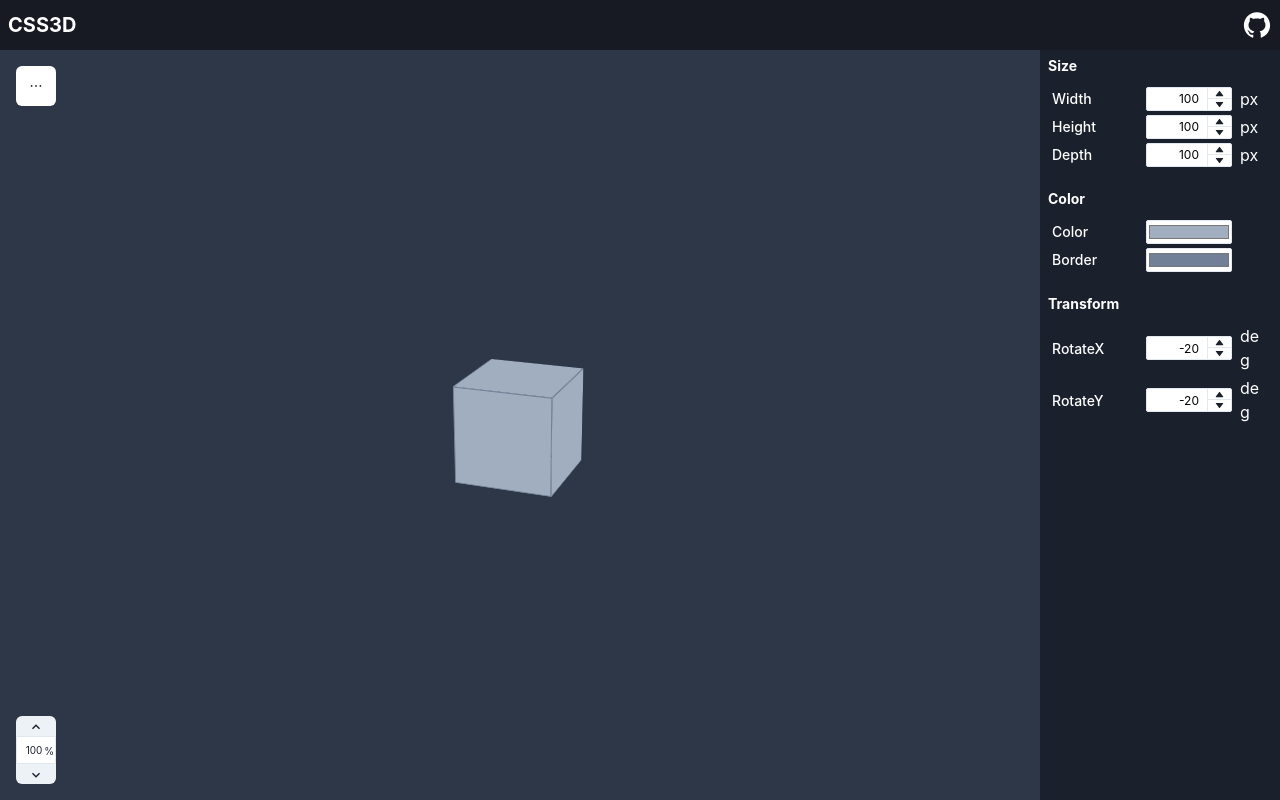
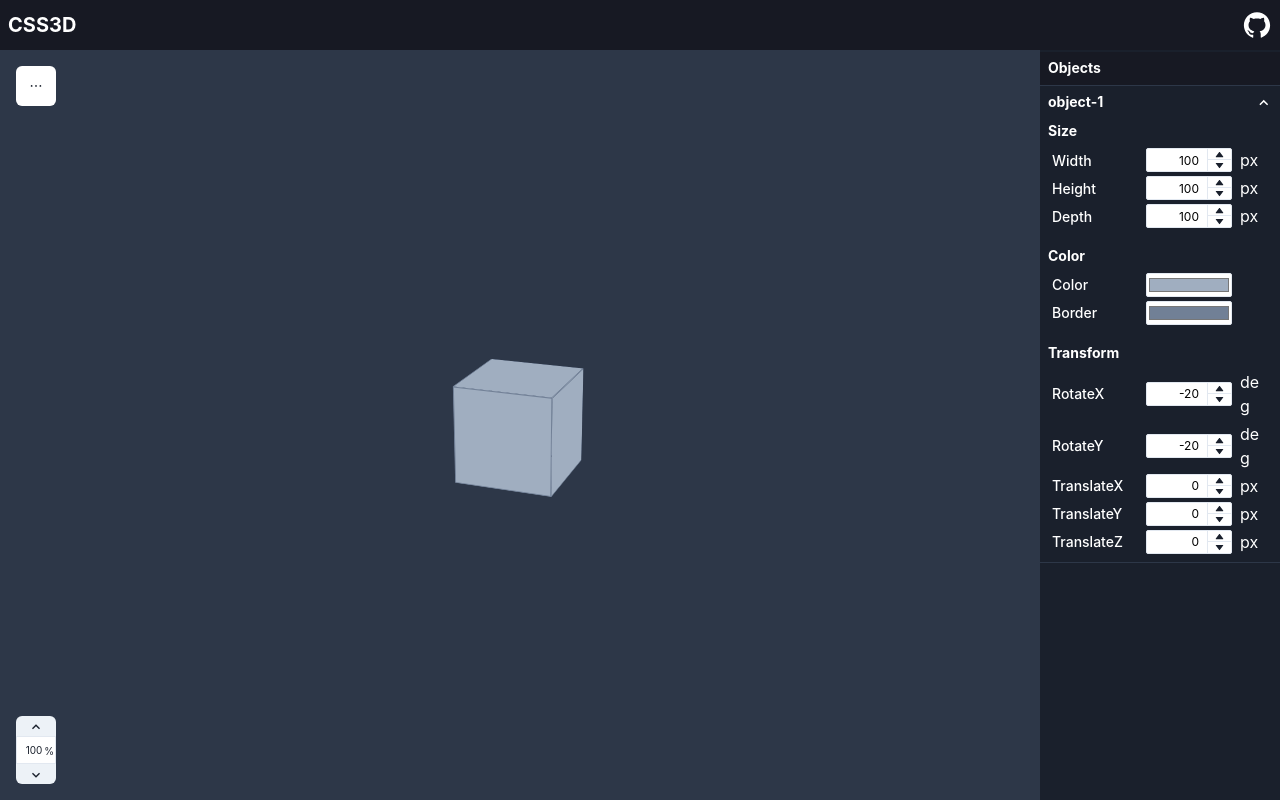
Before and after one commit to kimulaco/CSS3D, a React (Create React App) app: page / in a window 1280 px wide. Built offline with nearby package versions, Linux system fonts and the light colour scheme.

Commit message:
feat: Support multiple objects

```diff
--- a/src/components/parts/Cube/index.tsx
+++ b/src/components/parts/Cube/index.tsx
@@ -45,6 +45,21 @@ export const Cube: React.FC<CubeProps> = ({
     onEndDrag,
   })
 
+  const transformOrigin = useMemo<() => string>(() => {
+    return () => {
+      const translateX = (object.width / 2) + object.translateX
+      const translateY = (object.height / 2) + object.translateY
+      const translateZ = object.translateZ
+      return `${translateX}px ${translateY}px ${translateZ}px`
+    }
+  }, [
+    object.width,
+    object.height,
+    object.translateX,
+    object.translateY,
+    object.translateZ,
+  ])
+
   useEffect(() => {
     resetRotateState()
   }, [resetRotateState])
@@ -56,9 +71,13 @@ export const Cube: React.FC<CubeProps> = ({
       h={`${object.height}px`}
       m={'auto'}
       cursor={isDragging ? 'grabbing' : 'grab'}
+      transformOrigin={transformOrigin()}
       transform={stringifyFormatTransform({
         rotateX: object.rotateX,
         rotateY: object.rotateY,
+        translateX: object.translateX,
+        translateY: object.translateY,
+        translateZ: object.translateZ,
       })}
       position={'absolute'}
       top={'0'}
--- a/src/components/ui/ObjectMonitor/Input.tsx
+++ b/src/components/ui/ObjectController/Input.tsx
@@ -14,7 +14,7 @@ import {
   FormLabel,
 } from '@chakra-ui/react'
 
-type ObjectMonitorInputProps = {
+type ObjectControllerInputProps = {
   formId: string
   label: string
   unit?: string
@@ -24,7 +24,7 @@ type ObjectMonitorInputProps = {
   onChange?: (formId: string, value: number) => void
 }
 
-export const ObjectMonitorInput: React.FC<ObjectMonitorInputProps> = ({
+export const ObjectControllerInput: React.FC<ObjectControllerInputProps> = ({
   formId,
   label = '',
   unit = '',
--- a/src/components/ui/ObjectMonitor/InputColor.tsx
+++ b/src/components/ui/ObjectController/InputColor.tsx
@@ -9,7 +9,7 @@ import {
   FormLabel,
 } from '@chakra-ui/react'
 
-type ObjectMonitorInputColorProps = {
+type ObjectControllerInputColorProps = {
   formId: string
   label: string
   type: 'text' | 'color'
@@ -19,8 +19,8 @@ type ObjectMonitorInputColorProps = {
   onChange?: (formId: string, value: string) => void
 }
 
-export const ObjectMonitorInputColor: React.FC<
-  ObjectMonitorInputColorProps
+export const ObjectControllerInputColor: React.FC<
+  ObjectControllerInputColorProps
 > = ({
   formId,
   label = '',
--- /dev/null
+++ b/src/components/ui/ObjectController/Item.tsx
@@ -0,0 +1,143 @@
+import React from 'react'
+import {
+  Box,
+  BoxProps,
+} from '@chakra-ui/react'
+import { ObjectControllerInput } from './Input'
+import { ObjectControllerInputColor } from './InputColor'
+import { ObjectControllerSection } from './Section'
+import { ProjectObject } from '../../../types/project'
+
+type ObjectControllerItemProps = {
+  object: ProjectObject
+  chakra?: BoxProps
+  onChange?: (updatedProject: ProjectObject) => void
+}
+
+export const ObjectControllerItem: React.FC<ObjectControllerItemProps> = ({
+  object,
+  chakra,
+  onChange,
+}) => {
+  const handleChangeValue = (formId: string, value: string|number) => {
+    if (typeof onChange === 'function') {
+      const updatedObject = {
+        ...object,
+        [formId]: value,
+      }
+      onChange(updatedObject as ProjectObject)
+    }
+  }
+
+  return (
+    <Box {...chakra}>
+      <ObjectControllerSection
+        heading={'Size'}
+      >
+        <ObjectControllerInput
+          formId={'width'}
+          label={'Width'}
+          unit={'px'}
+          input={{
+            value: object.width,
+            min: 1,
+          }}
+          onChange={handleChangeValue}
+        />
+        <ObjectControllerInput
+          formId={'height'}
+          label={'Height'}
+          unit={'px'}
+          input={{
+            value: object.height,
+            min: 1,
+          }}
+          onChange={handleChangeValue}
+        />
+        <ObjectControllerInput
+          formId={'depth'}
+          label={'Depth'}
+          unit={'px'}
+          input={{
+            value: object.depth,
+            min: 1,
+          }}
+          onChange={handleChangeValue}
+        />
+      </ObjectControllerSection>
+
+      <ObjectControllerSection
+        heading={'Color'}
+      >
+        <ObjectControllerInputColor
+          formId={'bg'}
+          label={'Color'}
+          type={'color'}
+          input={{
+            value: object.bg,
+          }}
+          onChange={handleChangeValue}
+        />
+        <ObjectControllerInputColor
+          formId={'borderColor'}
+          label={'Border'}
+          type={'color'}
+          input={{
+            value: object.borderColor,
+          }}
+          onChange={handleChangeValue}
+        />
+      </ObjectControllerSection>
+
+      <ObjectControllerSection
+        heading={'Transform'}
+      >
+        <ObjectControllerInput
+          formId={'rotateX'}
+          label={'RotateX'}
+          unit={'deg'}
+          input={{
+            value: object.rotateX,
+          }}
+          onChange={handleChangeValue}
+        />
+        <ObjectControllerInput
+          formId={'rotateY'}
+          label={'RotateY'}
+          unit={'deg'}
+          input={{
+            value: object.rotateY,
+          }}
+          onChange={handleChangeValue}
+        />
+        <ObjectControllerInput
+          formId={'translateX'}
+          label={'TranslateX'}
+          unit={'px'}
+          input={{
+            value: object.translateX,
+          }}
+          onChange={handleChangeValue}
+        />
+        <ObjectControllerInput
+          formId={'translateY'}
+          label={'TranslateY'}
+          unit={'px'}
+          input={{
+            value: object.translateY,
+          }}
+          onChange={handleChangeValue}
+        />
+        <ObjectControllerInput
+          formId={'translateZ'}
+          label={'TranslateZ'}
+          unit={'px'}
+          input={{
+            value: object.translateZ,
+          }}
+          onChange={handleChangeValue}
+        />
+      </ObjectControllerSection>
+    </Box>
+  )
+}
--- a/src/components/ui/ObjectMonitor/Section.tsx
+++ b/src/components/ui/ObjectController/Section.tsx
@@ -1,12 +1,12 @@
 import { Box, BoxProps, Heading } from '@chakra-ui/react'
 
-type ObjectMonitorSectionProps = {
+type ObjectControllerSectionProps = {
   heading: string
   children?: React.ReactNode
   chakra?: BoxProps
 }
 
-export const ObjectMonitorSection: React.FC<ObjectMonitorSectionProps> = ({
+export const ObjectControllerSection: React.FC<ObjectControllerSectionProps> = ({
   heading,
   children,
   chakra,
@@ -17,13 +17,18 @@ export const ObjectMonitorSection: React.FC<ObjectMonitorSectionProps> = ({
     pb={'4'}
     _first={{
       mt: '0',
+      pt: '0',
       borderTop: '0',
+    }}
+    _last={{
+      pb: '0',
     }}
   >
     <Heading
-      as={'h3'}
+      as={'h4'}
       size={'xs'}
-      p={'2'}
+      px={'2'}
+      py={'1'}
     >{heading}</Heading>
     <Box px={'3'}>
       {children}
--- /dev/null
+++ b/src/components/ui/ObjectController/index.tsx
@@ -0,0 +1,73 @@
+import React from 'react'
+import {
+  Box,
+  BoxProps,
+  Heading,
+  Accordion,
+  AccordionItem,
+  AccordionButton,
+  AccordionPanel,
+  AccordionIcon,
+} from '@chakra-ui/react'
+import { ObjectControllerItem } from './Item'
+import { ProjectObject } from '../../../types/project'
+
+type ObjectControllerProps = {
+  objects: ProjectObject[]
+  children?: React.ReactNode
+  chakra?: BoxProps
+  onChange?: (updatedProject: ProjectObject) => void
+}
+
+export const ObjectController: React.FC<ObjectControllerProps> = ({
+  objects,
+  children,
+  chakra,
+  onChange,
+}) => {
+  return (
+    <Box {...chakra}>
+      <Heading
+        as={'h2'}
+        bg={'gray.900'}
+        borderTopWidth={'2px'}
+        borderTopColor={'gray.800'}
+        p={2}
+        fontSize={'sm'}
+      >Objects</Heading>
+
+      <Accordion
+        defaultIndex={[0]}
+        allowToggle
+        allowMultiple
+      >
+        {objects.map((object: ProjectObject) => {
+          return (
+            <AccordionItem
+              key={`ObjectController_${object.objectId}`}
+              borderColor={'gray.700'}
+            >
+              <Heading as={'h3'}>
+                <AccordionButton
+                  px={'2'}
+                  fontSize={'sm'}
+                  fontWeight={'bold'}
+                >
+                  {object.objectId}
+                  <AccordionIcon ml={'auto'} />
+                </AccordionButton>
+              </Heading>
+
+              <AccordionPanel pt={'0'} px={'0'} pb={'2'}>
+                <ObjectControllerItem
+                  object={object}
+                  onChange={onChange}
+                />
+              </AccordionPanel>
+            </AccordionItem>
+          )
+        })}
+      </Accordion>
+    </Box>
+  )
+}
--- a/src/components/ui/ObjectMonitor/index.tsx
+++ /dev/null
@@ -1,146 +0,0 @@
-import React from 'react'
-import {
-  Box,
-  BoxProps,
-  Heading,
-} from '@chakra-ui/react'
-import { ObjectMonitorInput } from './Input'
-import { ObjectMonitorInputColor } from './InputColor'
-import { ObjectMonitorSection } from './Section'
-import { ProjectObject } from '../../../types/project'
-
-type ObjectMonitorProps = {
-  selectedObject: ProjectObject | undefined
-  children?: React.ReactNode
-  chakra?: BoxProps
-  onChange?: (updatedProject: ProjectObject) => void
-}
-
-export const ObjectMonitor: React.FC<ObjectMonitorProps> = ({
-  selectedObject,
-  children,
-  chakra,
-  onChange,
-}) => {
-  if (!selectedObject) {
-    return (<></>)
-  }
-
-  const handleChangeValue = (formId: string, value: number) => {
-    if (typeof onChange === 'function') {
-      const updatedObject = {
-        ...selectedObject,
-        [formId]: value,
-      }
-      onChange(updatedObject as ProjectObject)
-    }
-  }
-
-  const handleChangeColor = (formId: string, value: string) => {
-    if (typeof onChange === 'function') {
-      const updatedObject = {
-        ...selectedObject,
-        [formId]: value,
-      }
-      onChange(updatedObject as ProjectObject)
-    }
-  }
-
-  return (
-    <Box
-      as={'form'}
-      color={'white'}
-      bg="gray.800"
-      overflow={'auto'}
-      position={'relative'}
-      zIndex={'0'}
-      {...chakra}
-    >
-      <Heading
-        as={'h2'}
-        display={'none'}
-      >Object Detail</Heading>
-
-      <ObjectMonitorSection
-        heading={'Size'}
-      >
-        <ObjectMonitorInput
-          formId={'width'}
-          label={'Width'}
-          unit={'px'}
-          input={{
-            value: selectedObject.width,
-            min: 1,
-          }}
-          onChange={handleChangeValue}
-        />
-        <ObjectMonitorInput
-          formId={'height'}
-          label={'Height'}
-          unit={'px'}
-          input={{
-            value: selectedObject.height,
-            min: 1,
-          }}
-          onChange={handleChangeValue}
-        />
-        <ObjectMonitorInput
-          formId={'depth'}
-          label={'Depth'}
-          unit={'px'}
-          input={{
-            value: selectedObject.depth,
-            min: 1,
-          }}
-          onChange={handleChangeValue}
-        />
-      </ObjectMonitorSection>
-
-      <ObjectMonitorSection
-        heading={'Color'}
-      >
-        <ObjectMonitorInputColor
-          formId={'bg'}
-          label={'Color'}
-          type={'color'}
-          input={{
-            value: selectedObject.bg,
-          }}
-          onChange={handleChangeColor}
-        />
-        <ObjectMonitorInputColor
-          formId={'borderColor'}
-          label={'Border'}
-          type={'color'}
-          input={{
-            value: selectedObject.borderColor,
-          }}
-          onChange={handleChangeColor}
-        />
-      </ObjectMonitorSection>
-
-      <ObjectMonitorSection
-        heading={'Transform'}
-      >
-        <ObjectMonitorInput
-          formId={'rotateX'}
-          label={'RotateX'}
-          unit={'deg'}
-          input={{
-            value: selectedObject.rotateX,
-          }}
-          onChange={handleChangeValue}
-        />
-        <ObjectMonitorInput
-          formId={'rotateY'}
-          label={'RotateY'}
-          unit={'deg'}
-          input={{
-            value: selectedObject.rotateY,
-          }}
-          onChange={handleChangeValue}
-        />
-      </ObjectMonitorSection>
-    </Box>
-  )
-}
--- a/src/pages/index.tsx
+++ b/src/pages/index.tsx
@@ -1,34 +1,36 @@
-import React, { useState } from 'react'
+import React from 'react'
 import { Box, Flex } from '@chakra-ui/react'
 import { Stage } from '../components/parts/Stage'
 import { Cube } from '../components/parts/Cube'
 import { ZoomController } from '../components/ui/ZoomController'
 import { ObjectMenu } from '../components/ui/ObjectMenu'
-import { ObjectMonitor } from '../components/ui/ObjectMonitor'
+import { ObjectController } from '../components/ui/ObjectController'
 import { useProject } from '../state/project'
 import { ProjectObject } from '../types/project'
 
 const rightWidth = 240
 
 const PageHome: React.FC = () => {
-  const { project, updateProject, resetProject, updateObject } = useProject({
+  const {
+    project,
+    updateProject,
+    resetProject,
+    addObject,
+    updateObject,
+  } = useProject({
     useStorage: true,
   })
-  const [
-    selectedObject,
-    setSelectedObject,
-  ] = useState<ProjectObject | undefined>(project.objects[0])
 
   const handleChangeObject = (updatedObject: ProjectObject) => {
     updateObject(updatedObject)
-    if (updatedObject.objectId === selectedObject?.objectId) {
-      setSelectedObject(updatedObject)
-    }
+  }
+
+  const handleClickAddObject = () => {
+    addObject()
   }
 
   const handleClickObjectReset = () => {
-    const defaultProject = resetProject(project.id)
-    setSelectedObject(defaultProject.objects[0])
+    resetProject(project.id)
   }
 
   return (
@@ -61,6 +63,7 @@ const PageHome: React.FC = () => {
             left: '4',
             zIndex: '0',
           }}
+          onClickAddObject={handleClickAddObject}
           onClickReset={handleClickObjectReset}
         />
 
@@ -78,14 +81,20 @@ const PageHome: React.FC = () => {
         />
       </Box>
 
-      <ObjectMonitor
-        selectedObject={selectedObject}
-        chakra={{
-          w: `${rightWidth}px`,
-          h: '100%',
-        }}
-        onChange={handleChangeObject}
-      />
+      <Box
+        color={'white'}
+        w={`${rightWidth}px`}
+        h={'100%'}
+        bg="gray.800"
+        overflow={'auto'}
+        position={'relative'}
+        zIndex={'0'}
+      >
+        <ObjectController
+          objects={project.objects}
+          onChange={handleChangeObject}
+        />
+      </Box>
     </Flex>
   )
 }
--- a/src/state/project.ts
+++ b/src/state/project.ts
@@ -11,9 +11,10 @@ type ResetProjectTypes = (projectId: Project['id']) => Project
 const ATOM_KEY = 'project'
 const PROJECT_ID_STORAGE_KEY = 'CSS3D_PROJECT_ID'
 const PROJECT_STORAGE_PREFIX = 'CSS3D_PROJECT_'
+const OBJECT_ID_PREFIX = 'object-'
 
 const DEFAULT_PROJECT_OBJECT: ProjectObject = {
-  objectId: 'default-object-1',
+  objectId: `${OBJECT_ID_PREFIX}1`,
   bg: '#a0aec0',
   borderColor: '#718096',
   width: 100,
@@ -21,27 +22,19 @@ const DEFAULT_PROJECT_OBJECT: ProjectObject = {
   depth: 100,
   rotateX: -20,
   rotateY: -20,
+  translateX: 0,
+  translateY: 0,
+  translateZ: 0,
 }
 
 const DEFAULT_PROJECT: Project = {
-  id: 'default-project-1',
+  id: 'project-1',
   createdAt: new Date().getTime(),
   perspective: 1000,
   zoom: 100,
   objects: [DEFAULT_PROJECT_OBJECT],
+  objectCount: 1,
 }
-
-// const getProjectFromStorage = (
-//   projectId: Project['id'],
-// ): Project | undefined => {
-//   const project = localStorage.getItem(
-//     `${PROJECT_STORAGE_PREFIX}${projectId}`
-//   )
-//   if (!project) {
-//     return undefined
-//   }
-//   return JSON.parse(project) as Project
-// }
 
 const getDefaultProject = (): Project => {
   const projectId = localStorage.getItem(PROJECT_ID_STORAGE_KEY)
@@ -69,23 +62,33 @@ type UseProjectTypes = {
 export const useProject = (props: UseProjectTypes) => {
   const [project, setProject] = useRecoilState<Project>(projectState);
 
-  // const addObject = (newObject: ProjectObject) => {
-  //   setProject((project: Project) => {
-  //     return {
-  //       ...project,
-  //       objects: [
-  //         ...project.objects,
-  //         newObject,
-  //       ],
-  //     }
-  //   })
-  // }
-
   const updateProject = (projectPartials: Partial<Project>) => {
     setProject((_project: Project) => {
       return {
         ..._project,
         ...projectPartials,
+      }
+    })
+  }
+
+  const createObject = (): ProjectObject => {
+    const { objectCount } = project
+    return {
+      ...DEFAULT_PROJECT_OBJECT,
+      objectId: `${OBJECT_ID_PREFIX}${objectCount + 1}`,
+    }
+  }
+
+  const addObject = () => {
+    const newObject = createObject()
+    updateProject({ objectCount: project.objectCount + 1 })
+    setProject((project: Project) => {
+      return {
+        ...project,
+        objects: [
+          ...project.objects,
+          newObject,
+        ],
       }
     })
   }
@@ -160,7 +163,8 @@ export const useProject = (props: UseProjectTypes) => {
   return {
     project,
     updateProject,
-    // addObject,
+    createObject,
+    addObject,
     updateObject,
     selectProject,
     saveProject,
--- a/src/types/project.d.ts
+++ b/src/types/project.d.ts
@@ -14,6 +14,9 @@ export type ProjectObject = {
   depth: number
   rotateX: number
   rotateY: number
+  translateX: number
+  translateY: number
+  translateZ: number
   bg?: string,
   borderColor?: string,
   front?: ProjectObjectFace
@@ -30,4 +33,5 @@ export type Project = {
   perspective: number
   zoom: number
   objects: ProjectObject[]
+  objectCount: number
 }
```
Also changed, not shown: src/components/ui/ObjectMenu/index.tsx (+11 -0 lines).
